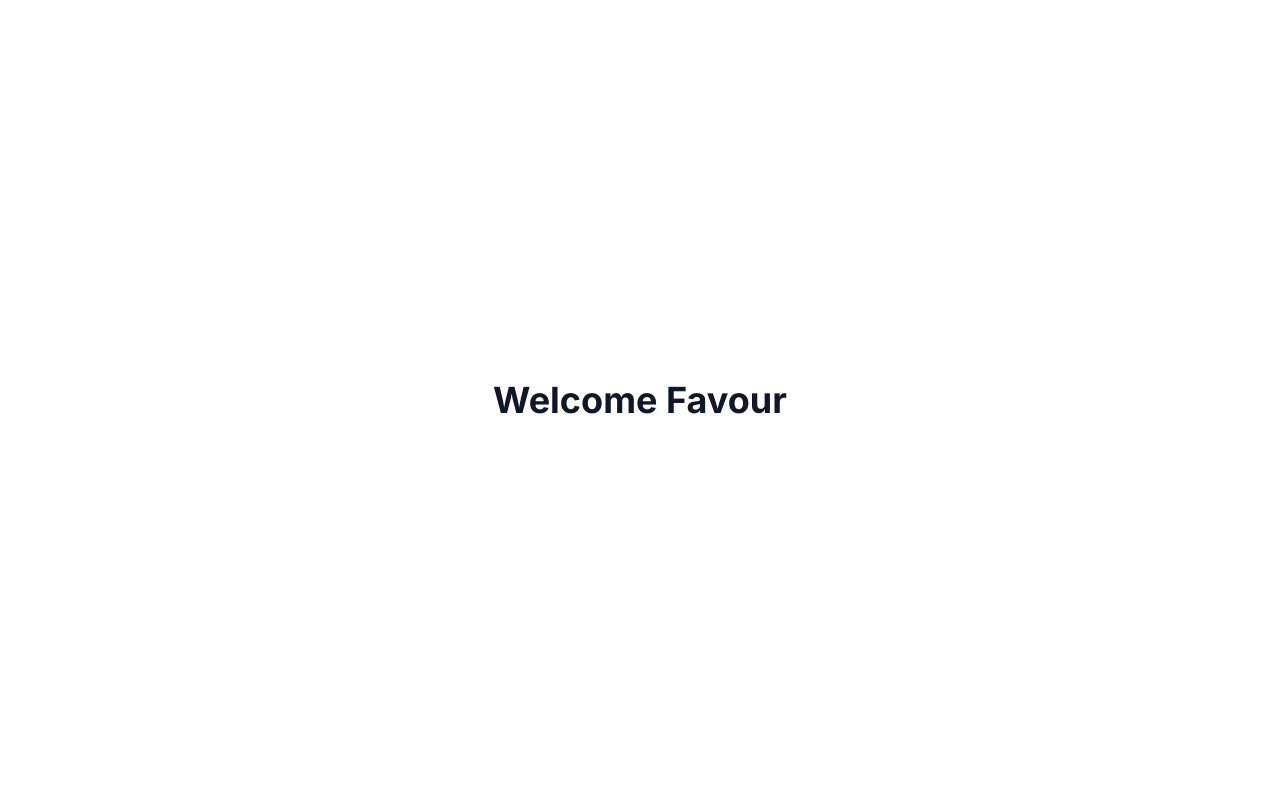
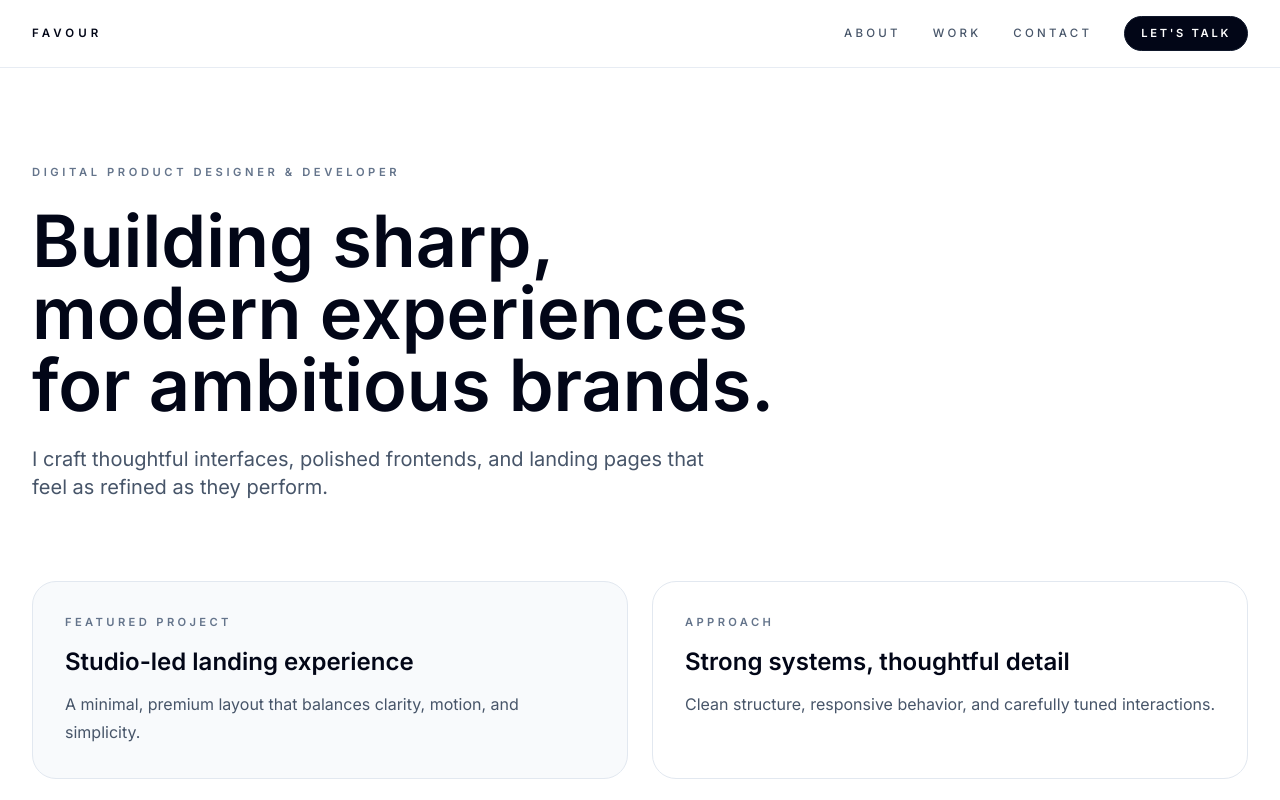
Before and after one commit to JEWOOLAFAVOUR/favour-portfolio-v1, a React (Vite) app: page / in a window 1280 px wide. Shown: the top 800 px of the page. Built offline with nearby package versions, Linux system fonts and the light colour scheme.

Commit message:
fix on page

```diff
--- a/src/App.tsx
+++ b/src/App.tsx
@@ -1,12 +1,55 @@
+import Navbar from './components/Navbar';
+
 export default function App(): JSX.Element {
   return (
-    <div
-      className="flex min-h-screen items-center justify-center"
-      style={{ backgroundColor: "#ffffff" }}
-    >
-      <h1 className="text-4xl font-bold" style={{ color: "#0f172a" }}>
-        Welcome Favour
-      </h1>
+    <div className="min-h-screen bg-white text-slate-950">
+      <Navbar />
+
+      <main className="mx-auto flex max-w-7xl flex-col px-5 pb-20 pt-16 sm:px-6 lg:px-8 lg:pt-24">
+        <section id="about" className="max-w-3xl space-y-6">
+          <p className="text-[0.7rem] font-semibold uppercase tracking-[0.32em] text-slate-500">
+            Digital product designer & developer
+          </p>
+          <h1 className="text-4xl font-semibold leading-tight sm:text-5xl lg:text-7xl">
+            Building sharp, modern experiences for ambitious brands.
+          </h1>
+          <p className="max-w-2xl text-lg leading-8 text-slate-600 sm:text-xl">
+            I craft thoughtful interfaces, polished frontends, and landing pages that feel as refined as they perform.
+          </p>
+        </section>
+
+        <section id="work" className="mt-20 grid gap-6 lg:grid-cols-2">
+          <article className="rounded-3xl border border-slate-200 bg-slate-50 p-8">
+            <p className="text-[0.7rem] font-semibold uppercase tracking-[0.3em] text-slate-500">
+              Featured project
+            </p>
+            <h2 className="mt-4 text-2xl font-semibold text-slate-950">
+              Studio-led landing experience
+            </h2>
+            <p className="mt-3 text-base leading-7 text-slate-600">
+              A minimal, premium layout that balances clarity, motion, and simplicity.
+            </p>
+          </article>
+
+          <article className="rounded-3xl border border-slate-200 p-8">
+            <p className="text-[0.7rem] font-semibold uppercase tracking-[0.3em] text-slate-500">
+              Approach
+            </p>
+            <h2 className="mt-4 text-2xl font-semibold text-slate-950">
+              Strong systems, thoughtful detail
+            </h2>
+            <p className="mt-3 text-base leading-7 text-slate-600">
+              Clean structure, responsive behavior, and carefully tuned interactions.
+            </p>
+          </article>
+        </section>
+      </main>
+
+      <footer id="contact" className="border-t border-slate-200 px-5 py-10 text-center text-sm text-slate-500 sm:px-6 lg:px-8">
+        <a href="mailto:hello@favour.dev" className="font-medium text-slate-950 transition-colors hover:text-slate-600">
+          hello@favour.dev
+        </a>
+      </footer>
     </div>
   );
 }
--- /dev/null
+++ b/src/components/Navbar.tsx
@@ -0,0 +1,77 @@
+import { Menu, X } from 'lucide-react';
+import { useState } from 'react';
+
+const links = [
+  { label: 'About', href: '#about' },
+  { label: 'Work', href: '#work' },
+  { label: 'Contact', href: '#contact' },
+];
+
+export default function Navbar() {
+  const [isOpen, setIsOpen] = useState(false);
+
+  return (
+    <header className="sticky top-0 z-50 border-b border-slate-200/80 bg-white/80 backdrop-blur-xl">
+      <div className="mx-auto flex max-w-7xl items-center justify-between px-5 py-4 sm:px-6 lg:px-8">
+        <a
+          href="#"
+          className="text-[0.72rem] font-semibold uppercase tracking-[0.35em] text-slate-950 transition-opacity hover:opacity-70"
+        >
+          FAVOUR
+        </a>
+
+        <nav className="hidden items-center gap-8 md:flex">
+          {links.map((link) => (
+            <a
+              key={link.label}
+              href={link.href}
+              className="text-[0.72rem] font-medium uppercase tracking-[0.28em] text-slate-600 transition-colors hover:text-slate-950"
+            >
+              {link.label}
+            </a>
+          ))}
+
+          <a
+            href="#contact"
+            className="rounded-full border border-slate-900 bg-slate-950 px-4 py-2 text-[0.7rem] font-semibold uppercase tracking-[0.24em] text-white transition-transform duration-200 hover:-translate-y-0.5"
+          >
+            Let&apos;s Talk
+          </a>
+        </nav>
+
+        <button
+          type="button"
+          onClick={() => setIsOpen((prev) => !prev)}
+          className="rounded-full border border-slate-200 p-2 text-slate-700 transition-colors hover:border-slate-300 hover:text-slate-950 md:hidden"
+          aria-label="Toggle navigation"
+        >
+          {isOpen ? <X size={18} /> : <Menu size={18} />}
+        </button>
+      </div>
+
+      {isOpen && (
+        <div className="border-t border-slate-200 bg-white/95 px-5 py-4 shadow-sm backdrop-blur md:hidden">
+          <div className="flex flex-col gap-3">
+            {links.map((link) => (
+              <a
+                key={link.label}
+                href={link.href}
+                onClick={() => setIsOpen(false)}
+                className="text-[0.72rem] font-medium uppercase tracking-[0.28em] text-slate-600"
+              >
+                {link.label}
+              </a>
+            ))}
+            <a
+              href="#contact"
+              onClick={() => setIsOpen(false)}
+              className="mt-2 w-fit rounded-full border border-slate-900 bg-slate-950 px-4 py-2 text-[0.7rem] font-semibold uppercase tracking-[0.24em] text-white"
+            >
+              Let&apos;s Talk
+            </a>
+          </div>
+        </div>
+      )}
+    </header>
+  );
+}
```
